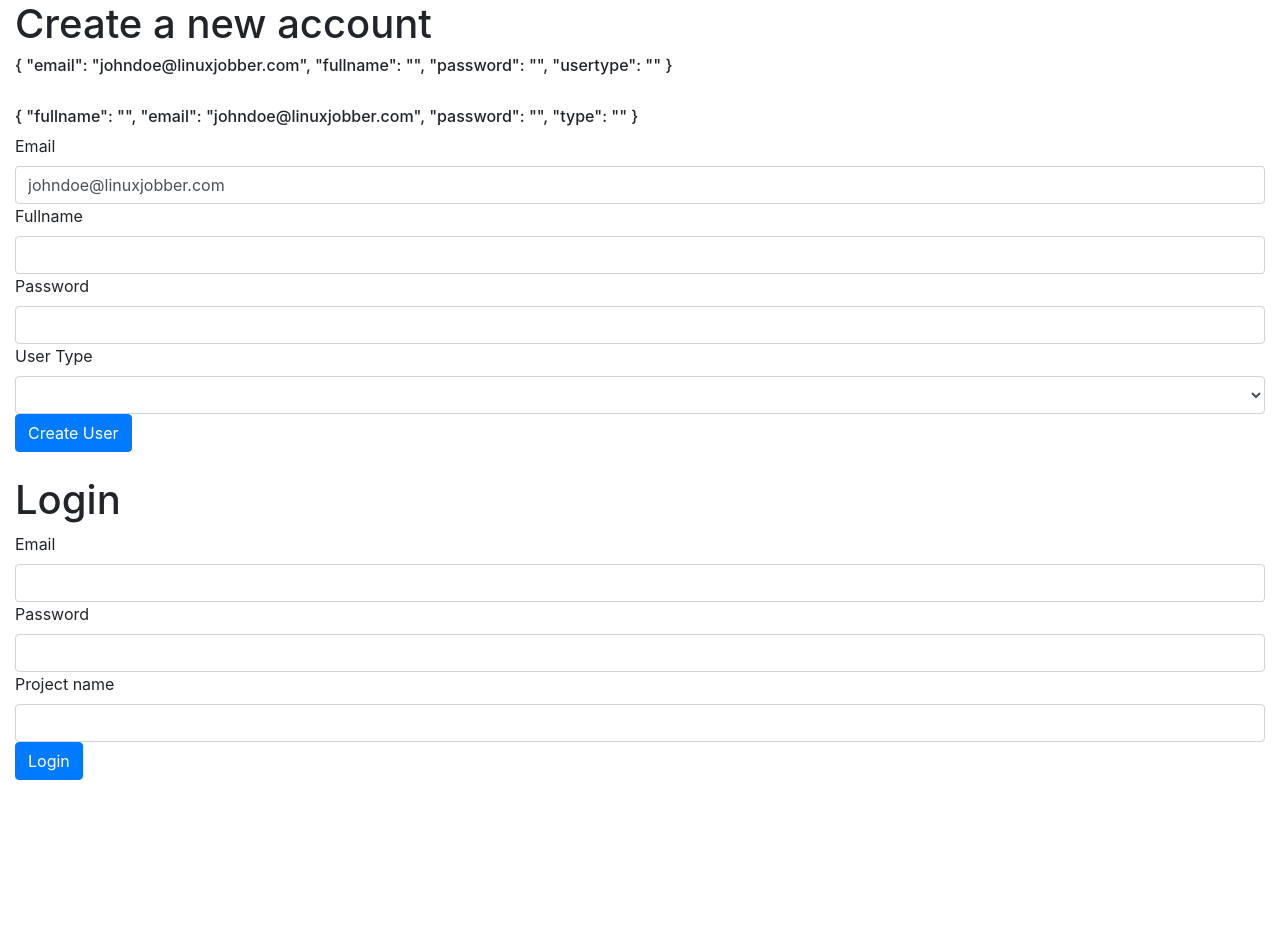
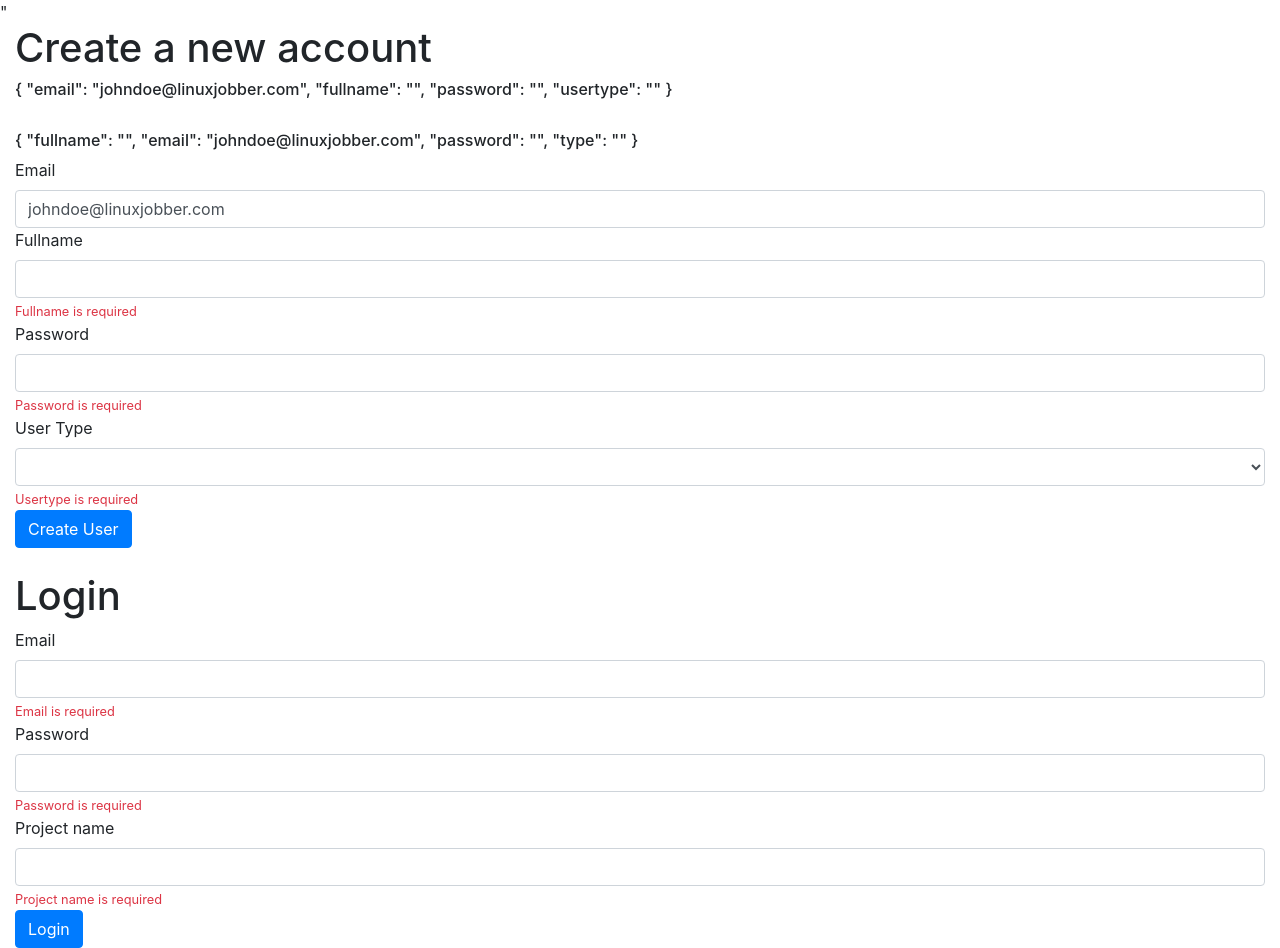
Before and after one commit to EngineerSk/eskayoriadechatscrum, an Angular app: page / in a window 1280 px wide. Before the commit the page ends 800 px from the top, so only its background shows below. Built offline with nearby package versions, Linux system fonts and the light colour scheme.

Commit message:
Lab 5 tested OK (Labs for Visual Indication of Form Field Validity and Displaying Error Messages)

```diff
--- a/src/app/login/login.component.html
+++ b/src/app/login/login.component.html
@@ -3,19 +3,49 @@
 	<form>
 		<div class="form_group">
 			<label>Email</label>
-			<input type="email" name="email" class="form-control" ngModel>
+			<input required type="email"
+			pattern="^([a-z0-9\.-]{1,80})@([a-z\d-]{1,80})\.([a-z]{2,8})(\.[a-z]{2,8})?$"
+			[class.is-invalid]="email.invalid && email.touched"
+			#email="ngModel" name="email" class="form-control" ngModel>
+			<div *ngIf="email.errors && (email.invalid || email.touched)">
+				<small class="text-danger" *ngIf="email.errors.required">
+					Email is required
+				</small>
+				<small class="text-danger" *ngIf="email.errors.pattern">
+					Enter a valid email e.g (youremail@example.com)
+				</small>
+			</div>
 		</div>
 
 		<div class="form_group">
 			<label>Password</label>
-			<input type="password" name="password" class="form-control" ngModel>
+			<input required type="password"
+			pattern="^(?=.*[0-9])(?=.*[\*\?\(\.\)\^\+\[\]\$\|\\])[a-zA-Z0-9\*\?\(\.\)\^\+\[\]\$\|\\]{8,15}$"
+			[class.is-invalid]="password.invalid && password.touched"
+			#password="ngModel"
+			name="password" class="form-control" ngModel>
+			<div *ngIf="password.errors && (password.invalid || password.touched)">
+				<small class="text-danger" *ngIf="password.errors.required">
+					Password is required
+				</small>
+				<small class="text-danger" *ngIf="password.errors.pattern">
+					Enter an 8-15 characters long password with one number and one special character (+, ?, $, *, or .)
+				</small>
+			</div>
 		</div>
 
 		<div class="form_group">
 			<label>Project name</label>
-			<input type="text" name="fullname" class="form-control" ngModel>
+			<input required type="text" [class.is-invalid]="fullname.invalid && fullname.touched"
+			#fullname="ngModel" name="fullname"
+			class="form-control" ngModel>
+			<div *ngIf="fullname.errors && (fullname.invalid || fullname.touched)">
+				<small class="text-danger">Project name is required</small>
+			</div>
 		</div>
 
 		<button class="btn btn-primary">Login</button>
 	</form>
 </div>
+
+<!---->
--- a/src/app/signup/signup.component.html
+++ b/src/app/signup/signup.component.html
@@ -1,4 +1,4 @@
-<div class="container-fluid">
+"<div class="container-fluid">
 	<h1>Create a new account</h1>
 	<h6>{{ userSignupForm.value | json }}</h6>
 	<br>
@@ -6,21 +6,57 @@
 	<form #userSignupForm = "ngForm">
 		<div class="form_group">
 			<label>Email</label>
-			<input type="email" name="email" class="form-control" [(ngModel)]="scrumUserModel.email">
+			<input required type="email"
+			pattern="^([a-z0-9\.-]{1,80})@([a-z\d-]{1,80})\.([a-z]{2,8})(\.[a-z]{2,8})?$"
+			[class.is-invalid]="email.invalid && email.touched" #email="ngModel" name="email"
+			class="form-control" [(ngModel)]="scrumUserModel.email">
+			<div *ngIf="email.errors && (email.touched || email.invalid)">
+				<small class="text-danger" *ngIf="email.errors.required">
+					Email is required
+				</small>
+				<small class="text-danger" *ngIf="email.errors.pattern">
+					Enter a valid email e.g (youremail@example.com)
+				</small>
+			</div>
 		</div>
 		<div class="form_group">
 			<label>Fullname</label>
-			<input type="text" name="fullname" class="form-control" [(ngModel)]="scrumUserModel.fullname">
+			<input required type="text"
+			[class.is-invalid]="fullname.invalid && fullname.touched" #fullname="ngModel"
+			name="fullname" class="form-control" [(ngModel)]="scrumUserModel.fullname">
+			<div *ngIf="fullname.errors && (fullname.invalid || fullname.touched)">
+				<small class="text-danger">
+					Fullname is required
+				</small>
+			</div>
 		</div>
 		<div class="form_group">
 			<label>Password</label>
-			<input type="password" name="password" class="form-control" [(ngModel)]="scrumUserModel.password">
+			<input required type="password"
+			pattern="^(?=.*[0-9])(?=.*[\*\?\(\.\)\^\+\[\]\$\|\\])[a-zA-Z0-9\*\?\(\.\)\^\+\[\]\$\|\\]{8,15}$"
+			[class.is-invalid]="password.invalid && password.touched" #password="ngModel"
+			name="password" class="form-control" [(ngModel)]="scrumUserModel.password">
+			<div *ngIf="password.errors && (password.touched || password.invalid)">
+				<small class="text-danger" *ngIf="password.errors.required">
+					Password is required
+				</small>
+				<small class="text-danger" *ngIf="password.errors.pattern">
+					Enter a password, 8-15 characters long with one number and one special character (+, ?, $, *, or .)
+				</small>
+			</div>
 		</div>
 		<div class="form_group">
 			<label>User Type</label>
-			<select name="usertype" class="form-control" [(ngModel)]="scrumUserModel.type">
-				<option *ngFor = "let eachElement of usertype">{{ eachElement }} </option>
+			<select required [class.is-invalid]="usertype.invalid && usertype.touched"
+			#usertype="ngModel" name="usertype" class="form-control"
+			[(ngModel)]="scrumUserModel.type">
+				<option *ngFor = "let eachElement of userTypes">{{ eachElement }} </option>
 			</select>
+			<div *ngIf="usertype.errors && (usertype.invalid || usertype.touched)">
+				<small class="text-danger">
+					Usertype is required
+				</small>
+			</div>
 		</div>
 
 		<button class="btn btn-primary" type="submit">Create User</button>
--- a/src/app/signup/signup.component.ts
+++ b/src/app/signup/signup.component.ts
@@ -13,6 +13,6 @@ export class SignupComponent implements OnInit {
   ngOnInit(): void {
   }
 
-  usertype = ['developer', 'owner']
+  userTypes = ['developer', 'owner']
   scrumUserModel = new Scrumuser('', 'johndoe@linuxjobber.com', '', '');
 }
```
